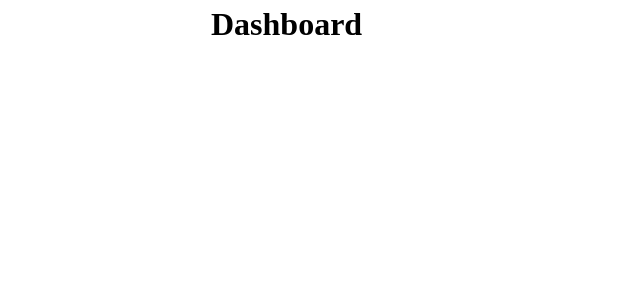
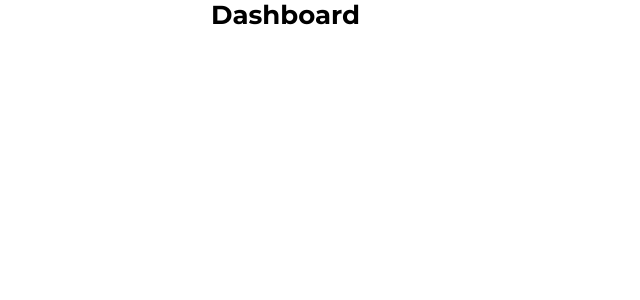
Before and after one commit to sfgardev/kameleoon, a React (Vite) app: page /dashboard in a window 1280 px wide. Shown: the top 300 px of the page, without its empty margins (0-640 px from the left). Built offline with nearby package versions, Linux system fonts and the light colour scheme.

Commit message:
feat: create title

```diff
--- a/src/pages/dashboard/index.tsx
+++ b/src/pages/dashboard/index.tsx
@@ -1,9 +1,10 @@
 import { Container } from '../../shared/ui/container'
+import { Title } from '../../shared/ui/title'
 
 const Dashboard = () => {
   return (
     <Container>
-      <h1>Dashboard</h1>
+      <Title>Dashboard</Title>
     </Container>
   )
 }
--- /dev/null
+++ b/src/shared/ui/title/index.ts
@@ -0,0 +1 @@
+export { Title } from './title'
--- /dev/null
+++ b/src/shared/ui/title/title.module.scss
@@ -0,0 +1,8 @@
+.title {
+  font-family: 'Montserrat', serif;
+  font-optical-sizing: auto;
+  font-size: 1.625rem;
+  font-weight: 700;
+  line-height: 1.22;
+  font-style: normal;
+}
--- /dev/null
+++ b/src/shared/ui/title/title.tsx
@@ -0,0 +1,13 @@
+import s from './title.module.scss'
+import { ComponentPropsWithoutRef } from 'react'
+import cn from 'classnames'
+
+type Props = {} & ComponentPropsWithoutRef<'h1'>
+
+export const Title = ({ className, children, ...props }: Props) => {
+  return (
+    <h1 className={cn(s.title, className)} {...props}>
+      {children}
+    </h1>
+  )
+}
```
